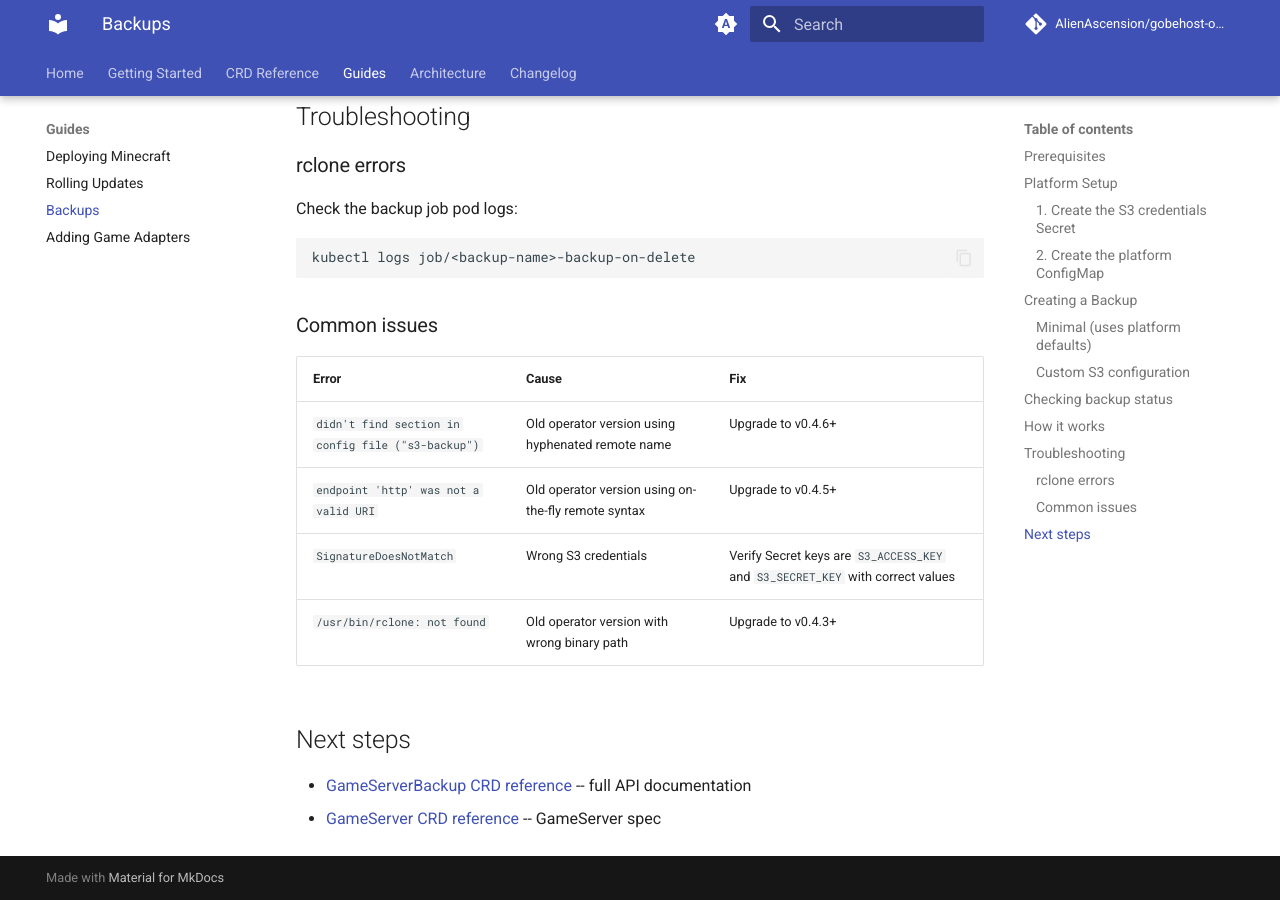
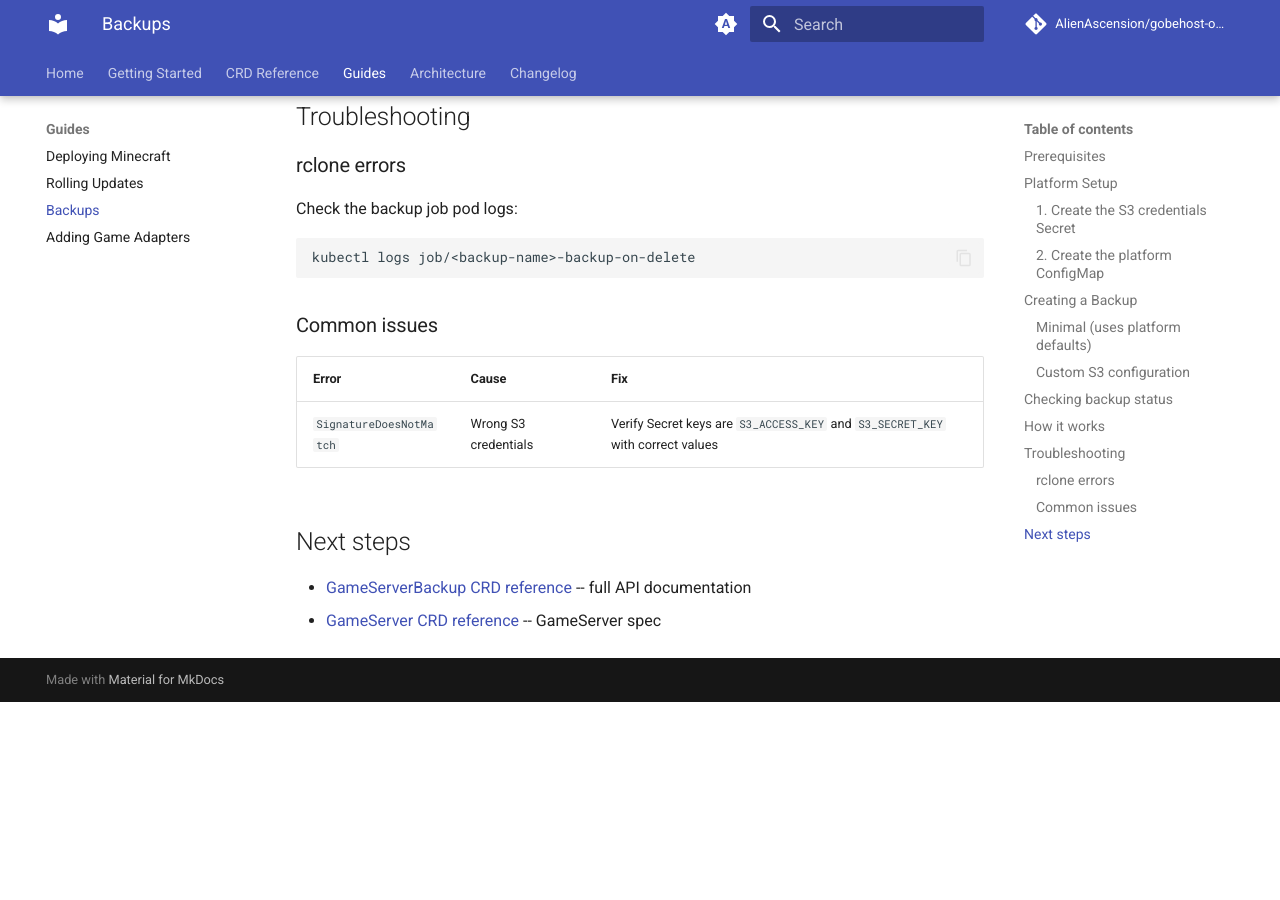
Before and after one commit to AlienAscension/gobehost-operator, an MkDocs documentation site: the page built from docs/guides/backups.md, in a window 1280 px wide and 900 px high, scrolled down 2366 px. Built offline with MkDocs 1.6.1 and Material for MkDocs 9.7.7, drawn with Linux system fonts in a browser that asks for light colours; comment, search, counter and statistics services are not loaded; after the commit the page ends 3068 px from its top, so only the background shows below that.

Commit message:
Update common issues section in backups guide
Removed outdated error messages and fixes from the backups guide.

```diff
--- a/docs/guides/backups.md
+++ b/docs/guides/backups.md
@@ -115,10 +115,7 @@ kubectl logs job/<backup-name>-backup-on-delete
 
 | Error | Cause | Fix |
 |---|---|---|
-| `didn't find section in config file ("s3-backup")` | Old operator version using hyphenated remote name | Upgrade to v0.4.6+ |
-| `endpoint 'http' was not a valid URI` | Old operator version using on-the-fly remote syntax | Upgrade to v0.4.5+ |
 | `SignatureDoesNotMatch` | Wrong S3 credentials | Verify Secret keys are `S3_ACCESS_KEY` and `S3_SECRET_KEY` with correct values |
-| `/usr/bin/rclone: not found` | Old operator version with wrong binary path | Upgrade to v0.4.3+ |
 
 ## Next steps
 
```
